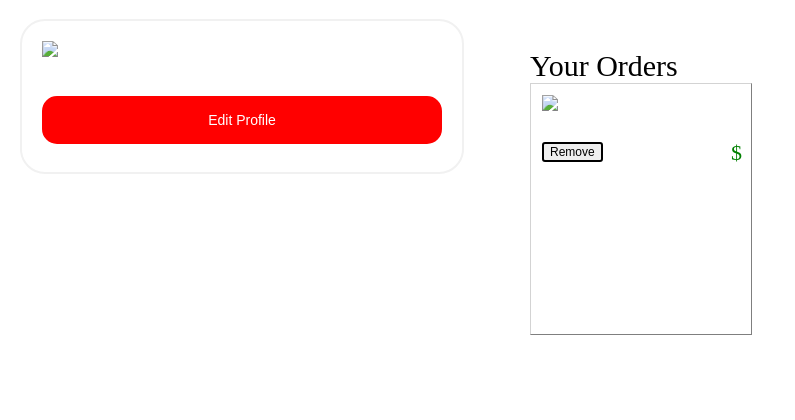
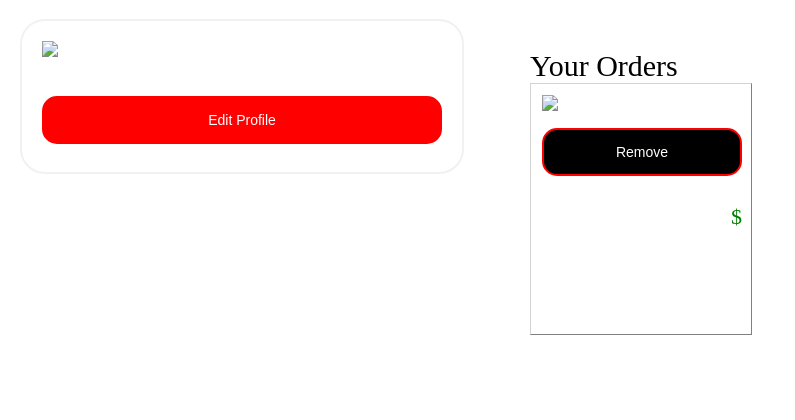
Before and after one commit to eriktanner/cmsc389nGroupProject, a PHP site: page /profile.php in a window 1280 px wide; the page is wider, and only the part inside the window is pictured. Shown: the part 102-522 px from the top of that part, without its empty margins (0-795 px from the left). Run offline with PHP 8.4, Linux system fonts and the light colour scheme; the visitor is signed in with stand-in values (Sample User, id 1); tables that the repository leaves empty or names only in its code hold one stand-in row (values such as "Sample post"); data that the repository does not hold is empty.

Commit message:
Revert "Deleting items now works"
This reverts commit a8140acf4df52153bbf62ee98715609f860a6db7.

```diff
--- a/Profile/profileStyleSheet.css
+++ b/Profile/profileStyleSheet.css
@@ -41,14 +41,19 @@ label {
 }
 
 input[type=submit]  {
-  position: absolute;
-  margin-top: 22px;
 
+    background-color: black;
+    color: white;
+    padding: 14px 20px;
+    margin: 8px 0;
     border-style: solid;
-    border-radius: 3px;
+    border-color: red;
+    border-radius: 15px;
+    cursor: pointer;
+    width: 100%;
     font-family: sans-serif;
     font-style: Arial;
-    font-size: 12px;
+    font-size: 14px;
 }
 
 input[type=button] {
```
